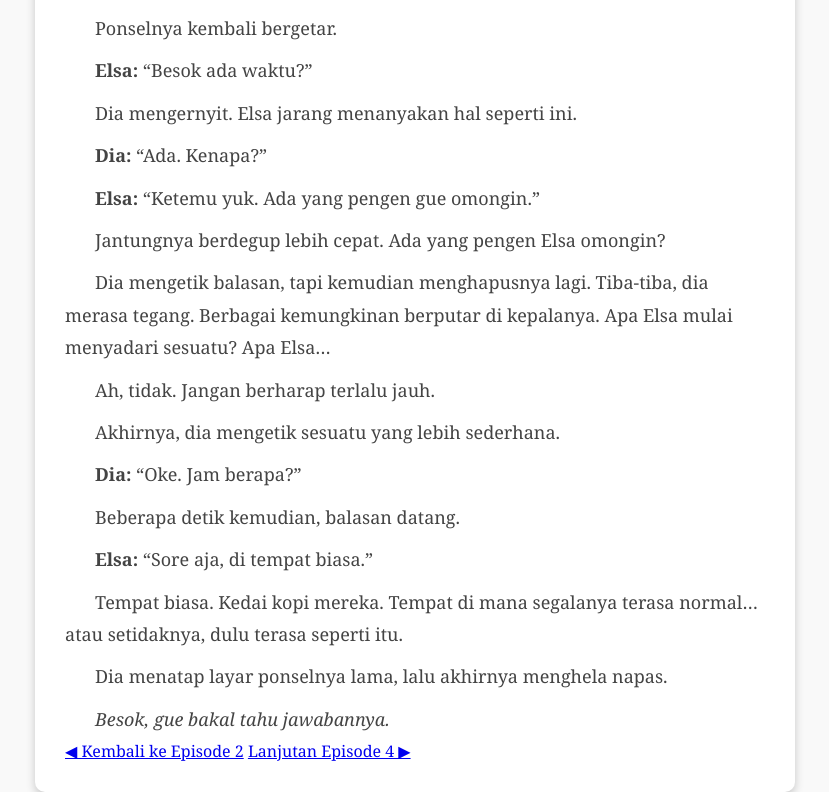
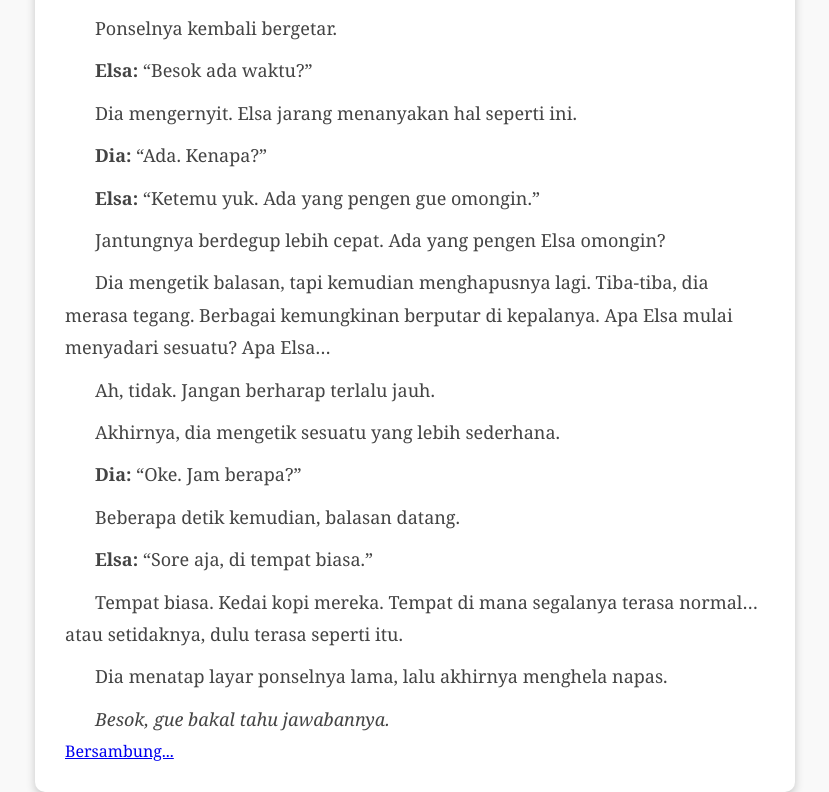
Before and after one commit to jamurkampus/Garis-yang-gak-pernah-ketemu, a plain HTML site: page episode3.html in a window 1280 px wide. Shown: the part 770-1562 px from the top of the page, without its empty margins (225-1054 px from the left). Drawn offline with Linux system fonts and the light colour scheme.

Commit message:
Update episode3.html

```diff
--- a/episode3.html
+++ b/episode3.html
@@ -59,10 +59,8 @@
 
             <p><em>Besok, gue bakal tahu jawabannya.</em></p>
         </div>
-        <a href="episode2.html" class="prev-button">◀ Kembali ke Episode 2</a>
-        <!-- Bersambung... -->
         <a href="https://wa.me/6282252316253?text=Hmm..%20penasaran%20aku%20lanjutannya!" class="whatsapp-button">
-            Lanjutan Episode 4 ▶
+            Bersambung...
         </a>
     </div>
 </body>
```
